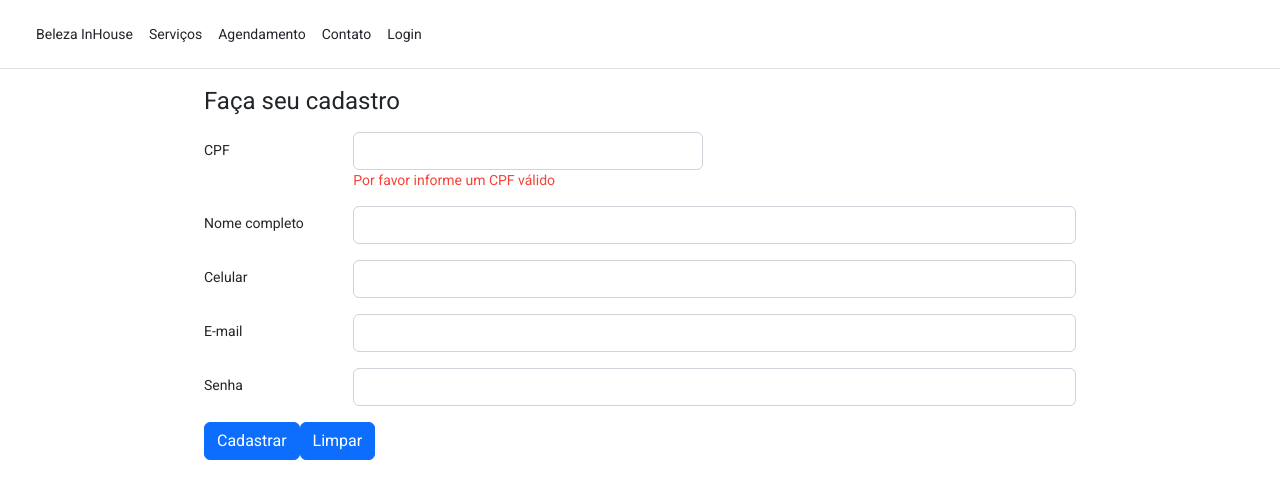
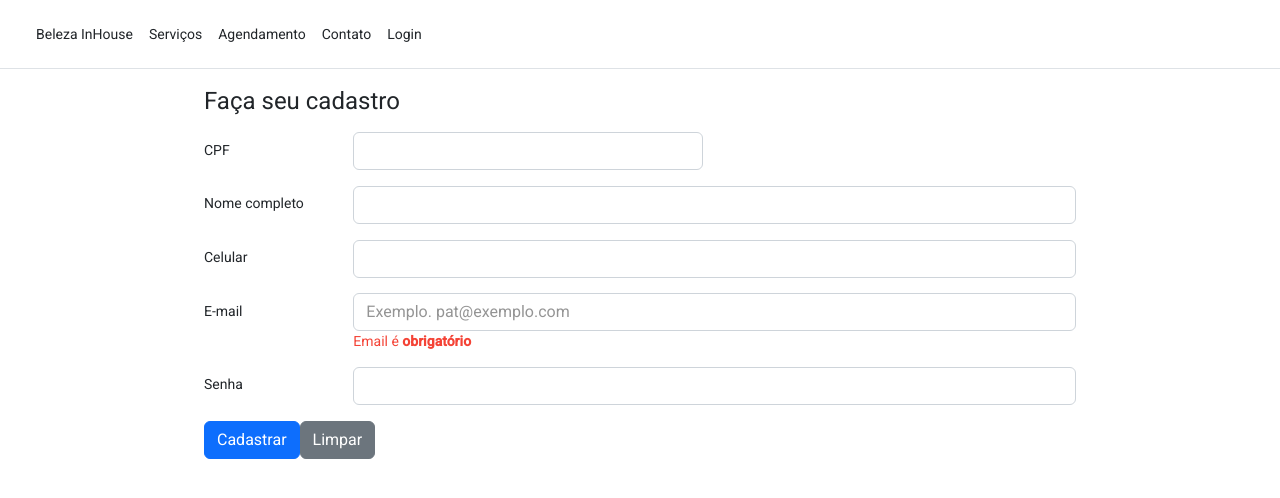
Before and after one commit to daniprimo/desafio-nodeJs, an Angular app in the folder frontend/: page /registry in a window 1280 px wide. Shown: the top 498 px of the page. Built offline with nearby package versions, Linux system fonts and the light colour scheme; no server answers.

Commit message:
Updates email validation

```diff
--- a/frontend/src/app/user-registry/user-registry.component.html
+++ b/frontend/src/app/user-registry/user-registry.component.html
@@ -12,9 +12,6 @@
           onkeypress="$(this).mask('000.000.000-00');"
           formControlName="cpf"
         />
-        <mat-error *ngIf="form.get('cpf')?.invalid"
-          >Por favor informe um CPF válido</mat-error
-        >
       </div>
     </div>
     <div class="row mb-3">
@@ -23,50 +20,38 @@
         <input type="text" class="form-control" formControlName="name" />
       </div>
     </div>
-    <!-- <div class="row mb-3">
-      <label for="cep" class="col-sm-2 col-form-label">CEP</label>
-      <div class="col-sm-10">
-        <input
-          type="text"
-          class="form-control"
-          onkeypress="$(this).mask('00.000-000')"
-        />
-      </div>
-    </div>
-    <div class="row mb-3">
-      <label for="logradouro" class="col-sm-2 col-form-label">Logradouro</label>
-      <div class="col-sm-10">
-        <input type="text" class="form-control" />
-      </div>
-    </div>
-    <div class="row mb-3">
-      <label for="bairro" class="col-sm-2 col-form-label">Bairro</label>
-      <div class="col-sm-10">
-        <input type="text" class="form-control" />
-      </div>
-    </div>
-    <div class="row mb-3">
-      <label for="city" class="col-sm-2 col-form-label">Cidade</label>
-      <div class="col-sm-10">
-        <input type="text" class="form-control" />
-      </div>
-    </div>
-    <div class="row mb-3">
-      <label for="state" class="col-sm-2 col-form-label">Estado</label>
-      <div class="col-sm-10">
-        <input type="text" class="form-control" />
-      </div>
-    </div> -->
     <div class="row mb-3">
       <label for="email" class="col-sm-2 col-form-label">Celular</label>
       <div class="col-sm-10">
-        <input type="tel" class="form-control" formControlName="phone" />
+        <input
+          type="tel"
+          class="form-control"
+          formControlName="phone"
+          onkeypress="$(this).mask('(00)00000-0000');"
+        />
       </div>
     </div>
     <div class="row mb-3">
       <label for="email" class="col-sm-2 col-form-label">E-mail</label>
       <div class="col-sm-10">
-        <input type="email" class="form-control" formControlName="email" />
+        <input
+          matInput
+          type="email"
+          class="form-control"
+          formControlName="email"
+          [errorStateMatcher]="matcher"
+          placeholder="Exemplo. pat@exemplo.com"
+        />
+        <mat-error
+          *ngIf="
+            form.get('email')!.hasError('email') &&
+            !form.get('email')!.hasError('required')
+          "
+          >Por favor informe um e-mail válido.</mat-error
+        >
+        <mat-error *ngIf="form.get('email')!.hasError('required')">
+          Email é <strong>obrigatório</strong>
+        </mat-error>
       </div>
     </div>
     <div class="row mb-3">
@@ -81,6 +66,6 @@
     </div>
 
     <button type="submit" class="btn btn-primary">Cadastrar</button>
-    <button type="reset" class="btn btn-primary">Limpar</button>
+    <button type="reset" class="btn btn-secondary">Limpar</button>
   </form>
 </div>
--- a/frontend/src/app/user-registry/user-registry.component.ts
+++ b/frontend/src/app/user-registry/user-registry.component.ts
@@ -4,6 +4,7 @@ import { ActivatedRoute } from '@angular/router';
 import { User } from 'src/app/models/user.model';
 
 import { Address } from '../models/address.model';
+import { MyErrorStateMatcher } from '../shared/my-error-state-matcher.component';
 import { UserRegistryService } from './user-registry.service';
 
 @Component({
@@ -18,6 +19,8 @@ export class UserRegistryComponent implements OnInit {
   user!: User;
   users: User[] = [];
 
+  matcher = new MyErrorStateMatcher();
+
   constructor(
     public userRegistryService: UserRegistryService,
     public route: ActivatedRoute
@@ -25,6 +28,7 @@ export class UserRegistryComponent implements OnInit {
 
   ngOnInit(): void {
     this.createForm(new User());
+    this.getUsers();
   }
 
   createForm(user: User) {
@@ -56,7 +60,10 @@ export class UserRegistryComponent implements OnInit {
   }
   getUsers() {
     this.userRegistryService.getUsers().subscribe((users) => {
-      users.forEach((user) => this.users.push(user));
+      users.forEach((user) => {
+        this.users.push(user);
+        console.log(user);
+      });
     });
   }
 
@@ -66,9 +73,11 @@ export class UserRegistryComponent implements OnInit {
     user.email = this.form.get('email')?.value;
     user.name = this.form.get('name')?.value;
     user.password = this.form.get('password')?.value;
+    user.phone = this.form.get('phone')?.value;
 
-    this.add(user);
-
-    this.form.reset(new User());
+    if (!this.form.invalid) {
+      this.add(user);
+      this.form.reset(new User());
+    }
   }
 }
--- a/frontend/src/app/user-registry/user-registry.service.ts
+++ b/frontend/src/app/user-registry/user-registry.service.ts
@@ -1,13 +1,11 @@
-import { Address } from './../models/address.model';
 import { HttpClient, HttpHeaders } from '@angular/common/http';
 import { Injectable } from '@angular/core';
 import { Router } from '@angular/router';
+import { Observable } from 'rxjs/internal/Observable';
+import { Subject } from 'rxjs/internal/Subject';
+import { tap } from 'rxjs/operators';
+
 import { User } from '../models/user.model';
-import { Subject } from 'rxjs/internal/Subject';
-import { catchError, map, tap } from 'rxjs/operators';
-import { Observable } from 'rxjs/internal/Observable';
-import { json } from 'stream/consumers';
-import { of } from 'rxjs/internal/observable/of';
 
 @Injectable({
   providedIn: 'root',
@@ -30,6 +28,7 @@ export class UserRegistryService {
     return this.http.post<User>(this.userUrl, user, this.httpOptions).pipe(
       tap((newUser: User) => {
         console.log(`added user w/ cpf = ${newUser.cpf}`);
+        alert('Usuário adicionado com sucesso');
       })
     );
   }
```
